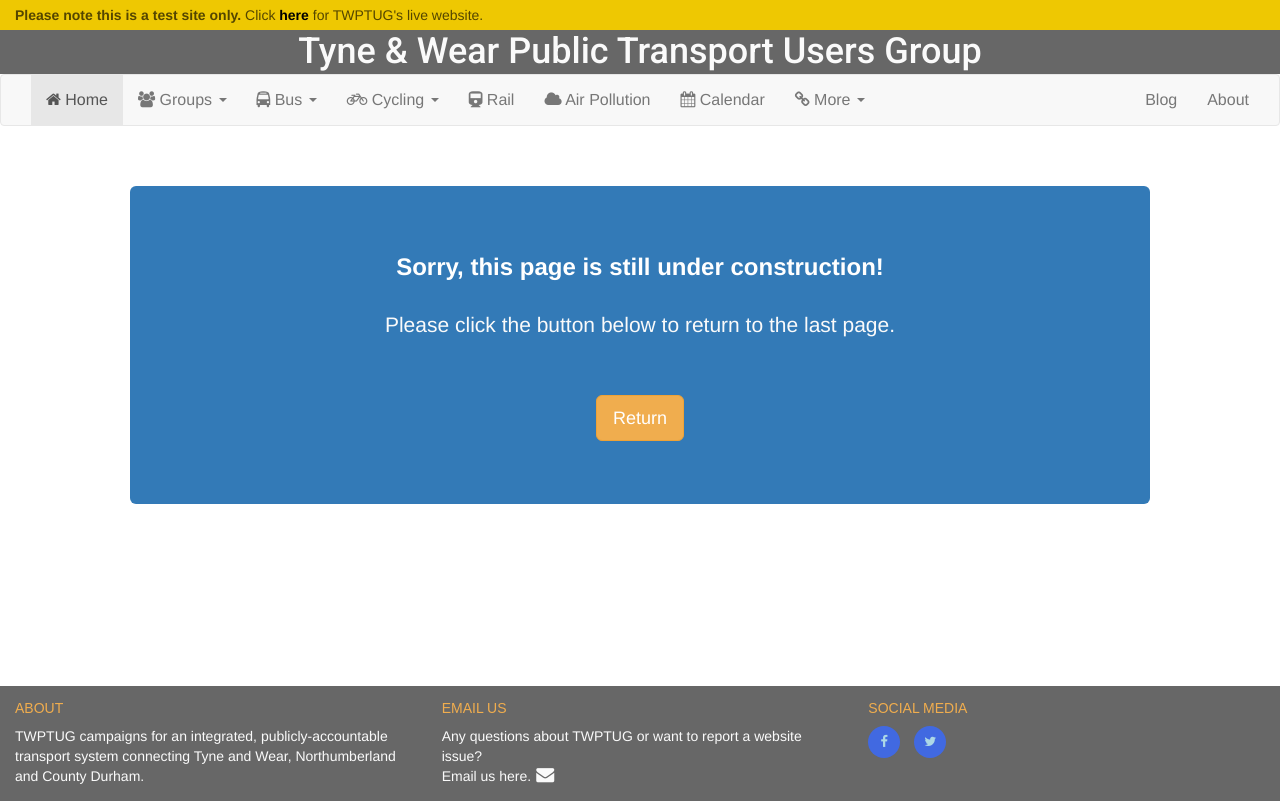
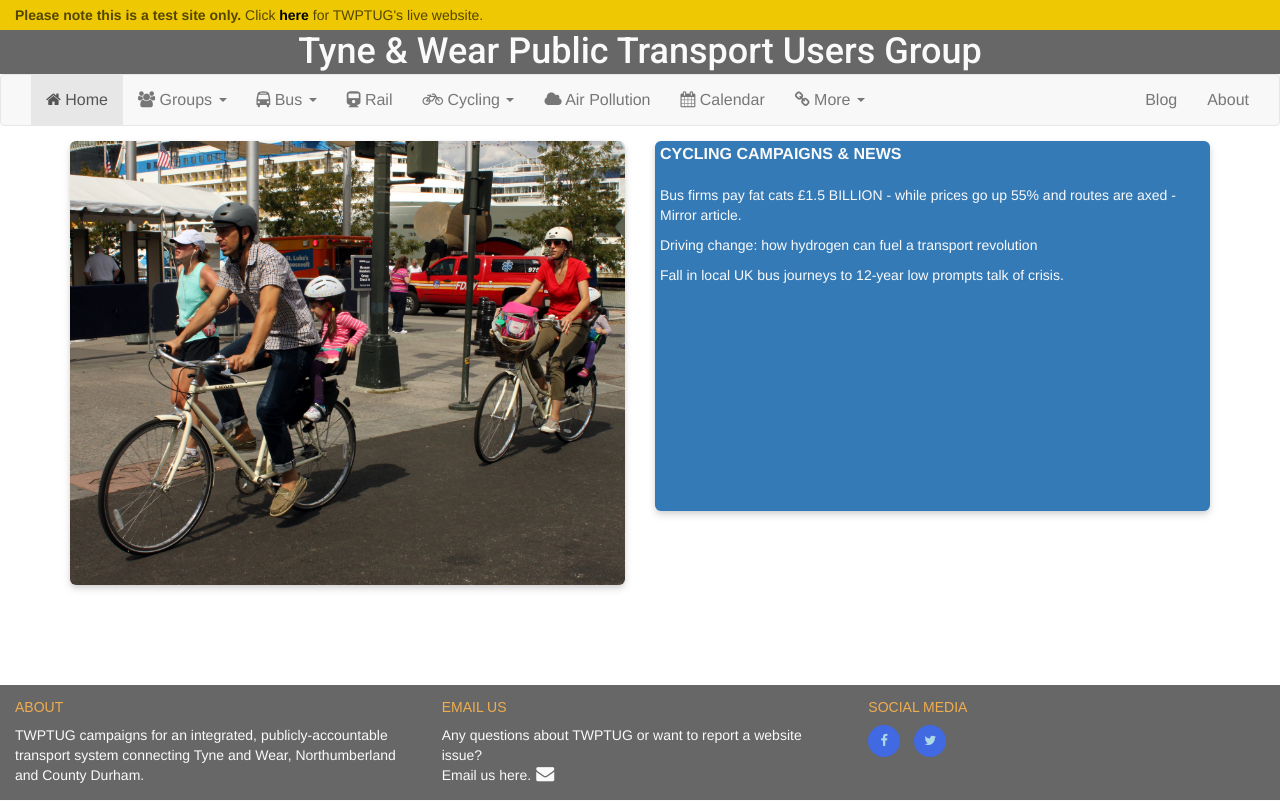
Before and after one commit to kevald1963/milestone-1-twptug-redesign, a Flask app: page /cyclingcampaigns in a window 1280 px wide. Run offline with Flask 2, Linux system fonts and the light colour scheme; some libraries are stand-ins or nearby versions.

Commit message:
Added content to Cycling page. Re-ordered navbar items. Corrected colour scheme on Bus page to matchRail and Cycling pages.

```diff
--- a/static/css/style.css
+++ b/static/css/style.css
@@ -156,8 +156,19 @@ ul {
 }
 
 /*-------------------------------------------------- Footer */
+#page-container {
+  position: relative;
+  min-height: 100vh;
+}
+
+#content-wrap {
+  padding-bottom: 110px;    /* Footer height */
+}
 
 footer {
+    position: absolute;
+    bottom: 0;
+    width: 100%;
     min-height: 110px;
     margin-top: 5px;
     padding: 5px;
@@ -265,7 +276,7 @@ footer {
     color: yellow;
 }
 
-.local-news, .bus-news, .deregulation, .reregulation {
+.local-news, .deregulation, .reregulation {
     background-color: #f0ad4e;
     margin-top: 15px;
     margin-left: 0;
@@ -347,19 +358,36 @@ footer {
 .campaigns li:first-child {
     margin-top:0;
 }
-
-/*-------------------------------------------------- Bus News Page */
-
-.image-bus-news {
+>>
+/*-------------------------------------------------- Bus Page */
+.image-bus {
+    max-width: 100%;
     min-width: 88%;
+    display: block;
+    margin-left: auto;
+    margin-right: auto;
+    margin-top: 15px;
+    margin-bottom: 0;
+    padding: 0;
+    border-radius: 6px;
+    box-shadow: 0 4px 8px 0 rgba(0,0,0,0.12), 0 2px 4px 0 rgba(0,0,0,0.08);
 }
 
-.bus-news {
-    height: 555px;
+.news-bus {
+    height: 370px;
+    max-width: 576px;
+    background-color: #337ab7;
+    color: #fafafa;
+    margin: auto;
+    margin-top: 15px;
+    padding: 2px 2px 5px 5px;
+    border-radius: 6px;
+    box-shadow: 0 4px 8px 0 rgba(0,0,0,0.12), 0 2px 4px 0 rgba(0,0,0,0.08);
+    overflow-y: auto;
 }
 
-.bus-news a {
-    color: black;
+.news-bus a {
+    color: #fafafa;
 }
 
 /*-------------------------------------------------- Rail Page */
@@ -410,6 +438,37 @@ footer {
     color: #fafafa;
     border-radius: 6px;
     box-shadow: 0 4px 8px 0 rgba(0,0,0,0.12), 0 2px 4px 0 rgba(0,0,0,0.08);
+}
+
+/*-------------------------------------------------- Cycling Page */
+.image-cycling {
+    max-width: 100%;
+    min-width: 88%;
+    display: block;
+    margin-left: auto;
+    margin-right: auto;
+    margin-top: 15px;
+    margin-bottom: 0;
+    padding: 0;
+    border-radius: 6px;
+    box-shadow: 0 4px 8px 0 rgba(0,0,0,0.12), 0 2px 4px 0 rgba(0,0,0,0.08);
+}
+
+.news-cycling {
+    height: 370px;
+    max-width: 576px;
+    background-color: #337ab7;
+    color: #fafafa;
+    margin: auto;
+    margin-top: 15px;
+    padding: 2px 2px 5px 5px;
+    border-radius: 6px;
+    box-shadow: 0 4px 8px 0 rgba(0,0,0,0.12), 0 2px 4px 0 rgba(0,0,0,0.08);
+    overflow-y: auto;
+}
+
+.news-cycling a {
+    color: #fafafa;
 }
 
 /*-------------------------------------------------- Air Pollution Page */
--- a/templates/base.html
+++ b/templates/base.html
@@ -14,6 +14,8 @@
 </head>
 
 <body>
+    <div id="page-container">
+        <div id="content-wrap">
 
             <!-- HEADER -->
             <div class="container-fluid alert-container">
@@ -83,6 +85,9 @@
                                 </ul>
                             </li>
 
+                            <!-- RAIL -->
+                            <li><a href="{{ url_for('rail') }}"><i class="fa fa-train hidden-xs" aria-hidden="true"></i><span> Rail</span></a></li>
+
                             <!-- CYCLING -->
                             <li class="dropdown">
                                 <a href="#" class="dropdown-toggle" data-toggle="dropdown" role="button" aria-haspopup="true" aria-expanded="false">
@@ -91,15 +96,12 @@
                                     <span class="caret"></span>
                                 </a>
                                 <ul class="dropdown-menu">
-                            <li><a href="{{ url_for('cyclingcampaigns') }}">Campaigns</a></li>
+                                    <li><a href="{{ url_for('cyclingcampaigns') }}">Campaigns & News</a></li>
                                     <li class="divider" role="separator" ></li>
                                     <li><a href="https://newcycling.org" target="_blank"><span><i class="fa fa-arrow-circle-right" aria-hidden="true"></i> NewCycling Group</span></a></li>
                                     <li><a href="https://www.sustrans.org.uk" target="_blank"><span><i class="fa fa-arrow-circle-right" aria-hidden="true"></i> Sustrans</span></a></li>
                                 </ul>
                             </li>
-
-                    <!-- RAIL -->
-                    <li><a href="{{ url_for('rail') }}"><i class="fa fa-train hidden-xs" aria-hidden="true"></i><span> Rail</span></a></li>
 
                             <!-- AIR POLLUTION -->
                             <li><a href="{{ url_for('airpollution') }}"><i class="fa fa-cloud hidden-xs" aria-hidden="true"></i><span> Air Pollution</span></a></li>
@@ -145,6 +147,8 @@
             </main>
             <!-- /.MAIN -->
 
+        </div>
+
         <!-- FOOTER -->
         <footer class="container-fluid">
             <!-- Split Footer into 3 columns -->
@@ -184,6 +188,7 @@
 
         </footer>
         <!-- /.FOOTER -->
+    </div>
 
     <!-- MODAL EMAIL FORM -->
     <div class="modal fade" id="emailModal" tabindex="-1" role="dialog" aria-labelledby="myModalLabel">
--- a/templates/busnews.html
+++ b/templates/busnews.html
@@ -5,14 +5,14 @@
 
     <!-- IMAGE -->
     <div class="col-xs-12 col-sm-12 col-md-6 col-lg-6">
-        <img class="group-image image-bus-news" src="static/images/bus_on_blackett_street.jpg"
+        <img class="group-image image-bus" src="static/images/bus_on_blackett_street.jpg"
              alt="Stagecoach double-decker bus travelling west along Blackett Street, Newcastle.">
     </div>
     <!-- /.IMAGE -->
 
     <!-- NEWS PANEL -->
     <div class="col-xs-12 col-sm-12 col-md-6 col-lg-6">
-        <div class="bus-news">
+        <div class="news-bus">
             <span class="uppercase panel-title">Bus News</span><br><br>
             <!-- <<                                                                       >> -->
             <!-- << INSERT NEWS ARTICLES HERE                                             >> -->
--- a/templates/cyclingcampaigns.html
+++ b/templates/cyclingcampaigns.html
@@ -1,21 +1,50 @@
 {% extends 'base.html' %}
 {% block content %}
-        <section class="body-container">
 
-            <div class="row">
-                <div class="col-xs-12 col-sm-12 col-md-12 col-lg-12">
-                    <!-- UNDER CONSTRUCTION MESSAGE -->
-                    <div class="jumbotron under-construction">
-                        <h1><b>Sorry, this page is still under construction!</b></h1>
-                        <p>
-                           Please click the button below to return to the last page.
-                        </p>
-                        <br></br>
-                        <p><button class="btn btn-lg btn-warning" onclick="goBack()">Return</button></p>
-                    </div>
-                    <!-- /.UNDER CONSTRUCTION MESSAGE -->
-                </div>
-            </div>
+<section class="row">
 
-        </section>
+    <!-- IMAGE -->
+    <div class="col-xs-12 col-sm-12 col-md-6 col-lg-6">
+        <img class="group-image image-cycling" src="static/images/family_bike_day.jpg"
+             alt="Family bike day">
+    </div>
+    <!-- /.IMAGE -->
+
+    <!-- NEWS PANEL -->
+    <div class="col-xs-12 col-sm-12 col-md-6 col-lg-6">
+        <div class="news-cycling">
+            <span class="uppercase panel-title">Cycling Campaigns & News</span><br><br>
+            <!-- <<                                                                       >> -->
+            <!-- << INSERT NEWS ARTICLES HERE                                             >> -->
+            <!-- <<                                                                       >> -->
+            <!-- << General instructions for updating content:                            >> -->
+            <!-- <<                                                                       >> -->
+            <!-- << 1. Copy and paste the topmost item between the <a> and </a> tags.     >> -->
+            <!-- << 2. Replace the href with the new website address.                     >> -->
+            <!-- << 3. Replace the description between the <p> and </p> tags.             >> -->
+            <!-- <<                                                                       >> -->
+            <!-- << For content to be shown in modal windows, do as above but replace     >> -->
+            <!-- << the opening <a> tag with following template and customise to suit:    >> -->
+            <!-- << <a href="" data-toggle="modal" data-target="#NameOfModal">            >> -->
+            <!-- << Note that href must be left null. Copy new modal from existing modal  >> -->
+            <!-- << further down in document.                                             >> -->
+
+            <a href="https://www.mirror.co.uk/news/politics/bus-firms-pay-fat-cats-13540251" target="_blank">
+                <p>Bus firms pay fat cats £1.5 BILLION - while prices go up 55% and routes are axed - Mirror article.</p>
+            </a>
+
+            <a href="https://capx.co/driving-change-how-hydrogen-can-fuel-a-transport-revolution/" target="_blank">
+                <p>Driving change: how hydrogen can fuel a transport revolution</p>
+            </a>
+
+            <a href="https://www.theguardian.com/world/2018/oct/15/fall-in-local-uk-bus-journeys-to-12-year-low-prompts-talk-of-crisis?CMP=Share_iOSApp_Other" target="_blank">
+                <p>Fall in local UK bus journeys to 12-year low prompts talk of crisis.</p>
+            </a>
+
+        </div>
+    </div>
+     <!-- /.NEWS PANEL-->
+
+</section>
+
 {% endblock %}
```
Also changed, not shown: static/images/family_bike_day.jpg (added). Lines whose indentation alone changed are shown as unchanged.
